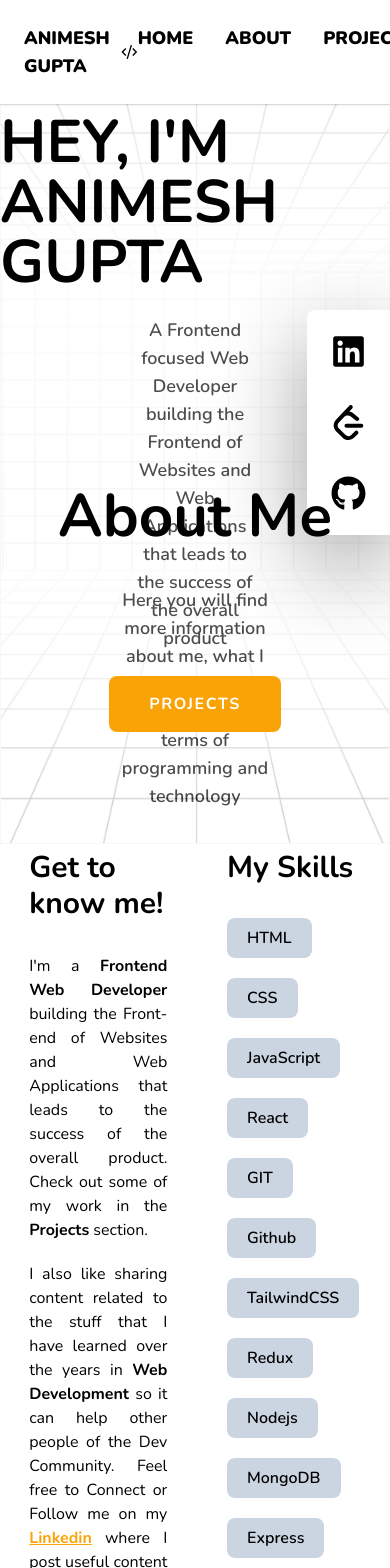
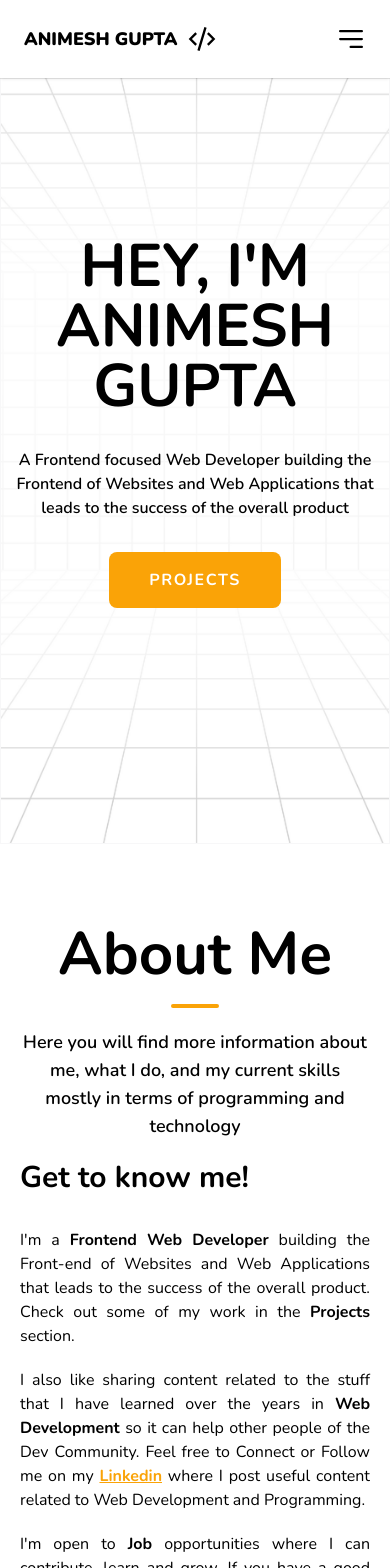
Before and after one commit to aniimessh/animesh-portfolio-v1, a Next.js app: page / in a window 390 px wide. Shown: the top 1568 px of the page. Built offline with nearby package versions, Linux system fonts and the light colour scheme.

Commit message:
feat: responsive page developed

```diff
--- a/app/page.jsx
+++ b/app/page.jsx
@@ -3,10 +3,10 @@ import Hero from "@/components/hero/Hero";
 
 const Home = () => {
   return (
-    <>
+    <div>
       <Hero />
       <About />
-    </>
+    </div>
   );
 };
 
--- a/components/aboutpage/About.jsx
+++ b/components/aboutpage/About.jsx
@@ -4,18 +4,23 @@ import MySkills from "./MySkills";
 const About = () => {
   return (
     <>
-      <div className="w-10/12 h-screen mx-auto flex justify-center items-center flex-col" id="about">
-        <h1 className="hero_text text-center">About Me</h1>
-        <div className="h-1 w-12 bg-[#faa307] rounded-full mx-auto mt-5"></div>
-        <p className="text-lg w-1/2 mt-5 text-center font-Nunito font-semibold mx-auto">
-          Here you will find more information about me, what I do, and my
-          current skills mostly in terms of programming and technology
-        </p>
-        <div className="flex justify-between p-10 gap-x-8">
-          <div className="w-1/2">
+      <div
+        className="sm:w-3/4 pt-20 sm:pt-0 p-5 sm:p-0 w-full md:h-screen  mx-auto flex justify-center items-center flex-col"
+        id="about"
+      >
+        <>
+          <h1 className="hero_text text-center">About Me</h1>
+          <div className="h-1 w-12 bg-[#faa307] rounded-full mx-auto mt-5"></div>
+          <p className="text-lg w-full mt-5 font-Nunito font-semibold text-center">
+            Here you will find more information about me, what I do, and my
+            current skills mostly in terms of programming and technology
+          </p>
+        </>
+        <div className="flex sm:flex-row flex-col justify-between mt-5 gap-x-8">
+          <div className="sm:w-1/2 w-full">
             <AboutMe />
           </div>
-          <div className="w-1/2">
+          <div className="sm:w-1/2 w-full sm:mt-0 mt-20">
             <MySkills />
           </div>
         </div>
--- a/components/aboutpage/AboutMe.jsx
+++ b/components/aboutpage/AboutMe.jsx
@@ -5,7 +5,7 @@ const AboutMe = () => {
   return (
     <div>
       <h1 className="text-3xl font-Nunito font-bold">Get to know me!</h1>
-      <div className="w-5/6">
+      <div className="sm:w-5/6 w-full">
         <p className="mt-8 aboutme_text">
           I'm a <strong> Frontend Web Developer</strong> building the Front-end
           of Websites and Web Applications that leads to the success of the
--- a/components/aboutpage/MySkills.jsx
+++ b/components/aboutpage/MySkills.jsx
@@ -4,7 +4,7 @@ const MySkills = () => {
   return (
     <div>
       <h1 className="text-3xl font-Nunito font-bold">My Skills</h1>
-      <div className="w-5/6 flex flex-wrap gap-5 mt-8">
+      <div className="sm:w-5/6 w-full flex flex-wrap gap-5 mt-8">
         {mySkills.map((item) => {
           return (
             <div key={item.id} className="">
--- a/components/common/Navbar/Navbar.jsx
+++ b/components/common/Navbar/Navbar.jsx
@@ -1,12 +1,20 @@
+"use client";
 import Link from "next/link";
+import { useState } from "react";
 import { GrCode } from "react-icons/gr";
+import { HiMiniBars3BottomRight } from "react-icons/hi2";
+import { VscChromeClose } from "react-icons/vsc";
 
 const Navbar = () => {
+  const [showMenu, setShowMenu] = useState(false);
   return (
-    <div className="w-full fixed top-0 nav_shadow z-10 bg-white">
+    <div className="w-full fixed top-0 nav_shadow z-20 bg-white">
       <div className="p-6 flex justify-between">
-        <h1 className="nav_text flex items-center">Animesh Gupta &nbsp;<GrCode fontSize={28}/></h1>
-        <ul className="nav_text flex space-x-8">
+        <h1 className="nav_text flex items-center">
+          Animesh Gupta &nbsp;
+          <GrCode fontSize={28} />
+        </h1>
+        <ul className="nav_text space-x-8 hidden sm:flex">
           <li>
             <Link href="#">Home</Link>
           </li>
@@ -20,7 +28,50 @@ const Navbar = () => {
             <Link href="#contact">Contact</Link>
           </li>
         </ul>
+        {showMenu ? (
+          <VscChromeClose
+            className="sm:hidden text-3xl"
+            onClick={() => setShowMenu((prev) => !prev)}
+          />
+        ) : (
+          <HiMiniBars3BottomRight
+            className="sm:hidden text-3xl"
+            onClick={() => setShowMenu((prev) => !prev)}
+          />
+        )}
       </div>
+      {showMenu && (
+        <>
+          <ul className={`p-2 text-right transition-shadow sm:hidden`}>
+            <li className="p-3 border-b">
+              <Link href="#" onClick={() => setShowMenu((prev) => !prev)}>
+                Home
+              </Link>
+            </li>
+            <li className="p-3 border-b">
+              <Link href="#about" onClick={() => setShowMenu((prev) => !prev)}>
+                About
+              </Link>
+            </li>
+            <li className="p-3 border-b">
+              <Link
+                href="#project"
+                onClick={() => setShowMenu((prev) => !prev)}
+              >
+                Project
+              </Link>
+            </li>
+            <li className="p-3">
+              <Link
+                href="#contact"
+                onClick={() => setShowMenu((prev) => !prev)}
+              >
+                Contact
+              </Link>
+            </li>
+          </ul>
+        </>
+      )}
     </div>
   );
 };
--- a/components/hero/Hero.jsx
+++ b/components/hero/Hero.jsx
@@ -1,24 +1,21 @@
-import Image from "next/image";
 import XButton from "../common/Button/XButton";
 import MyLinks from "../links/MyLinks";
 const Hero = () => {
   return (
-    <div className="h-screen flex flex-col gap-y-6 items-center justify-center relative">
-      <Image
+    <div className="relative">
+      <img
         src="/assets/images/grid-bg.jpg"
-        width={1024}
-        height={720}
-        className="border h-screen w-screen absolute object-cover opacity-30"
+        className="border h-full w-full absolute object-cover opacity-30"
       />
-      <h1 className="hero_text">
-        HEY, I'M ANIMESH GUPTA
-      </h1>
-      <p className="text-lg w-1/3 text-center font-Nunito font-semibold">
-        A Frontend focused Web Developer building the Frontend of Websites and
-        Web Applications that leads to the success of the overall product
-      </p>
+      <div className="h-screen flex flex-col gap-y-6 items-center justify-center relative">
+        <h1 className="hero_text text-center">HEY, I'M ANIMESH GUPTA</h1>
+        <p className="text-base w-full p-2 text-center font-Nunito font-semibold">
+          A Frontend focused Web Developer building the Frontend of Websites and
+          Web Applications that leads to the success of the overall product
+        </p>
+        <XButton path="#projects">Projects</XButton>
+      </div>
       <MyLinks />
-      <XButton path="#projects">Projects</XButton>
     </div>
   );
 };
--- a/components/links/MyLinks.jsx
+++ b/components/links/MyLinks.jsx
@@ -4,7 +4,7 @@ import { SiLeetcode } from "react-icons/si";
 
 const MyLinks = () => {
   return (
-    <div className="absolute right-0">
+    <div className="right-0 bottom-1/2 translate-y-1/2 absolute hidden sm:block">
       <div className="flex flex-col space-y-1 bg-white shadow-[rgba(0,_0,_0,_0.4)_0px_30px_90px] rounded-tl-lg  rounded-bl-lg p-2">
         <Link
           href="https://www.linkedin.com/in/aniimessh-gupta/"
--- a/styles/globals.css
+++ b/styles/globals.css
@@ -24,7 +24,7 @@
 }
 
 .hero_text {
-  @apply text-6xl font-Nunito z-0 font-bold;
+  @apply text-6xl font-Nunito font-bold;
 }
 
 .aboutme_text{
```
